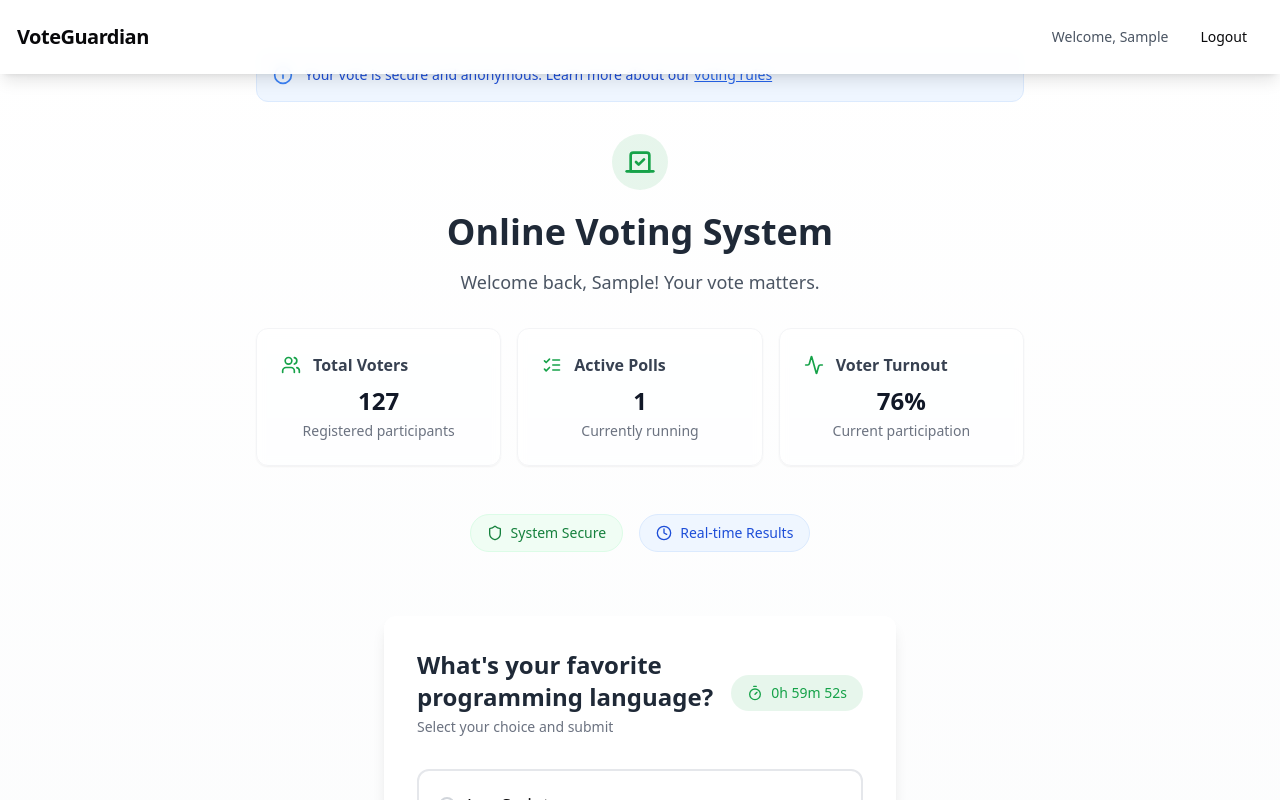
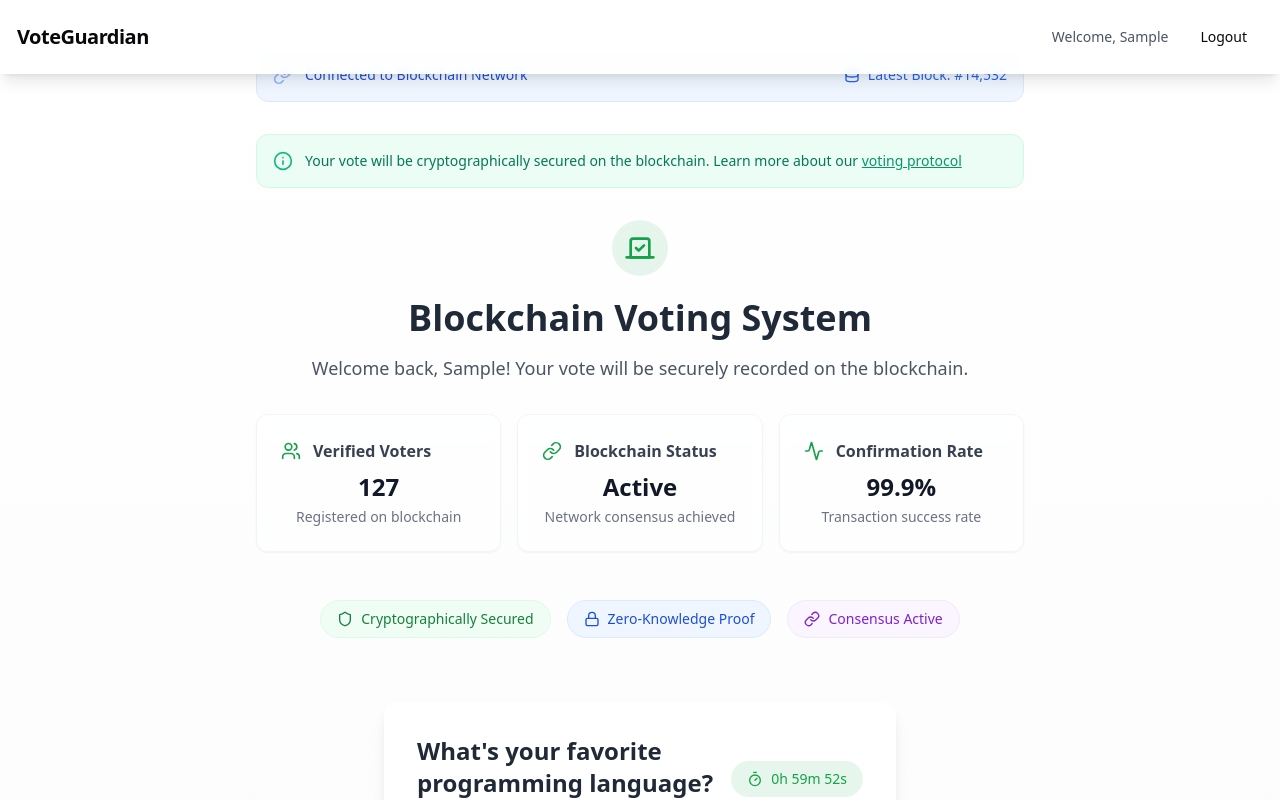
Before and after one commit to SSSwetha25/vote-guardian-hub, a React (Vite) app: page /auth in a window 1280 px wide. Both pictures are taken after typing "Sample" into the empty fields and a click on the button "Continue". Shown: the top 800 px of the page. Built offline with nearby package versions, Linux system fonts and the light colour scheme.

Commit message:
Refactor: Implement blockchain-like visual design
This commit aims to modify the application's visual design to give the impression of a blockchain-based voting system.  No actual blockchain functionality is implemented.

```diff
--- a/src/pages/Vote.tsx
+++ b/src/pages/Vote.tsx
@@ -3,7 +3,7 @@ import { useEffect } from "react";
 import { useNavigate } from "react-router-dom";
 import { useAuth } from "@/lib/auth";
 import { VoteCard } from "@/components/VoteCard";
-import { Users, ListChecks, Vote as VoteIcon, Clock, Activity, Shield, Info } from "lucide-react";
+import { Users, ListChecks, Vote as VoteIcon, Clock, Activity, Shield, Info, Link, Database, Lock } from "lucide-react";
 import { Button } from "@/components/ui/button";
 import { useToast } from "@/components/ui/use-toast";
 
@@ -31,21 +31,37 @@ export default function Vote() {
 
   const showVotingRules = () => {
     toast({
-      title: "Voting Rules",
-      description: "1. One vote per user\n2. Vote cannot be changed\n3. Results shown after election ends",
+      title: "Blockchain Voting Rules",
+      description: "1. Each vote is recorded as an immutable transaction\n2. Votes are cryptographically secured\n3. Full transparency with anonymous voting",
     });
   };
 
   return (
     <div className="min-h-screen bg-gradient-to-b from-white to-gray-50">
       <div className="container mx-auto px-4 py-12">
+        {/* Blockchain Status Banner */}
+        <div className="max-w-3xl mx-auto mb-8 p-4 bg-blue-50 rounded-lg border border-blue-100">
+          <div className="flex items-center justify-between">
+            <div className="flex items-center gap-3">
+              <Link className="w-5 h-5 text-blue-500 animate-pulse" />
+              <p className="text-blue-700 text-sm">
+                Connected to Blockchain Network
+              </p>
+            </div>
+            <div className="flex items-center gap-2 text-sm text-blue-600">
+              <Database className="w-4 h-4" />
+              <span>Latest Block: #14,532</span>
+            </div>
+          </div>
+        </div>
+
         {/* Info Banner */}
-        <div className="max-w-3xl mx-auto mb-8 p-4 bg-blue-50 rounded-lg border border-blue-100 flex items-center gap-3">
-          <Info className="w-5 h-5 text-blue-500" />
-          <p className="text-blue-700 text-sm">
-            Your vote is secure and anonymous. Learn more about our{" "}
-            <button onClick={showVotingRules} className="text-blue-600 underline hover:text-blue-800">
-              voting rules
+        <div className="max-w-3xl mx-auto mb-8 p-4 bg-emerald-50 rounded-lg border border-emerald-100 flex items-center gap-3">
+          <Info className="w-5 h-5 text-emerald-500" />
+          <p className="text-emerald-700 text-sm">
+            Your vote will be cryptographically secured on the blockchain. Learn more about our{" "}
+            <button onClick={showVotingRules} className="text-emerald-600 underline hover:text-emerald-800">
+              voting protocol
             </button>
           </p>
         </div>
@@ -56,10 +72,10 @@ export default function Vote() {
             <VoteIcon className="w-8 h-8" />
           </div>
           <h1 className="text-4xl font-bold text-gray-800 mb-4">
-            Online Voting System
+            Blockchain Voting System
           </h1>
           <p className="text-gray-600 text-lg mb-8">
-            Welcome back, {user?.name}! Your vote matters.
+            Welcome back, {user?.name}! Your vote will be securely recorded on the blockchain.
           </p>
 
           {/* Stats Cards */}
@@ -67,28 +83,28 @@ export default function Vote() {
             <div className="p-6 rounded-xl bg-white/60 backdrop-blur-sm border border-gray-100 shadow-sm hover:shadow-md transition-all duration-300">
               <div className="flex items-center gap-3 mb-2">
                 <Users className="w-5 h-5 text-primary" />
-                <h3 className="font-semibold text-gray-700">Total Voters</h3>
+                <h3 className="font-semibold text-gray-700">Verified Voters</h3>
               </div>
               <p className="text-2xl font-bold text-gray-900">127</p>
-              <p className="text-sm text-gray-500 mt-1">Registered participants</p>
+              <p className="text-sm text-gray-500 mt-1">Registered on blockchain</p>
             </div>
 
             <div className="p-6 rounded-xl bg-white/60 backdrop-blur-sm border border-gray-100 shadow-sm hover:shadow-md transition-all duration-300">
               <div className="flex items-center gap-3 mb-2">
-                <ListChecks className="w-5 h-5 text-primary" />
-                <h3 className="font-semibold text-gray-700">Active Polls</h3>
+                <Link className="w-5 h-5 text-primary" />
+                <h3 className="font-semibold text-gray-700">Blockchain Status</h3>
               </div>
-              <p className="text-2xl font-bold text-gray-900">1</p>
-              <p className="text-sm text-gray-500 mt-1">Currently running</p>
+              <p className="text-2xl font-bold text-gray-900">Active</p>
+              <p className="text-sm text-gray-500 mt-1">Network consensus achieved</p>
             </div>
 
             <div className="p-6 rounded-xl bg-white/60 backdrop-blur-sm border border-gray-100 shadow-sm hover:shadow-md transition-all duration-300">
               <div className="flex items-center gap-3 mb-2">
                 <Activity className="w-5 h-5 text-primary" />
-                <h3 className="font-semibold text-gray-700">Voter Turnout</h3>
+                <h3 className="font-semibold text-gray-700">Confirmation Rate</h3>
               </div>
-              <p className="text-2xl font-bold text-gray-900">76%</p>
-              <p className="text-sm text-gray-500 mt-1">Current participation</p>
+              <p className="text-2xl font-bold text-gray-900">99.9%</p>
+              <p className="text-sm text-gray-500 mt-1">Transaction success rate</p>
             </div>
           </div>
 
@@ -96,11 +112,15 @@ export default function Vote() {
           <div className="flex flex-wrap justify-center gap-4 mb-12">
             <div className="flex items-center gap-2 px-4 py-2 rounded-full bg-green-50 text-green-700 border border-green-100">
               <Shield className="w-4 h-4" />
-              <span className="text-sm">System Secure</span>
+              <span className="text-sm">Cryptographically Secured</span>
             </div>
             <div className="flex items-center gap-2 px-4 py-2 rounded-full bg-blue-50 text-blue-700 border border-blue-100">
-              <Clock className="w-4 h-4" />
-              <span className="text-sm">Real-time Results</span>
+              <Lock className="w-4 h-4" />
+              <span className="text-sm">Zero-Knowledge Proof</span>
+            </div>
+            <div className="flex items-center gap-2 px-4 py-2 rounded-full bg-purple-50 text-purple-700 border border-purple-100">
+              <Link className="w-4 h-4" />
+              <span className="text-sm">Consensus Active</span>
             </div>
           </div>
         </div>
@@ -114,14 +134,14 @@ export default function Vote() {
 
         {/* Help Section */}
         <div className="max-w-2xl mx-auto mt-16 p-6 rounded-xl bg-gray-50 border border-gray-100">
-          <h3 className="text-lg font-semibold text-gray-800 mb-4">Need Help?</h3>
+          <h3 className="text-lg font-semibold text-gray-800 mb-4">Technical Support</h3>
           <p className="text-gray-600 mb-4">
-            If you're experiencing any issues or have questions about the voting process,
-            our support team is here to help.
+            Having issues with the blockchain voting process or need help understanding how it works?
+            Our blockchain specialists are here to assist you.
           </p>
           <Button variant="outline" onClick={() => toast({
-            title: "Support",
-            description: "Our team will contact you shortly.",
+            title: "Support Request Submitted",
+            description: "A blockchain specialist will contact you shortly.",
           })}>
             Contact Support
           </Button>
@@ -129,11 +149,11 @@ export default function Vote() {
 
         {/* Footer */}
         <footer className="text-center mt-16 text-sm text-gray-500">
-          <p>© 2024 Online Voting System. All rights reserved.</p>
-          <p className="mt-2">Secure • Transparent • Reliable</p>
+          <p>© 2024 Blockchain Voting System. All rights reserved.</p>
+          <p className="mt-2">Decentralized • Transparent • Immutable</p>
           <div className="flex justify-center gap-4 mt-4">
-            <button className="text-gray-500 hover:text-gray-700">Privacy Policy</button>
-            <button className="text-gray-500 hover:text-gray-700">Terms of Service</button>
+            <button className="text-gray-500 hover:text-gray-700">Smart Contract</button>
+            <button className="text-gray-500 hover:text-gray-700">Network Status</button>
             <button className="text-gray-500 hover:text-gray-700">FAQ</button>
           </div>
         </footer>
```
